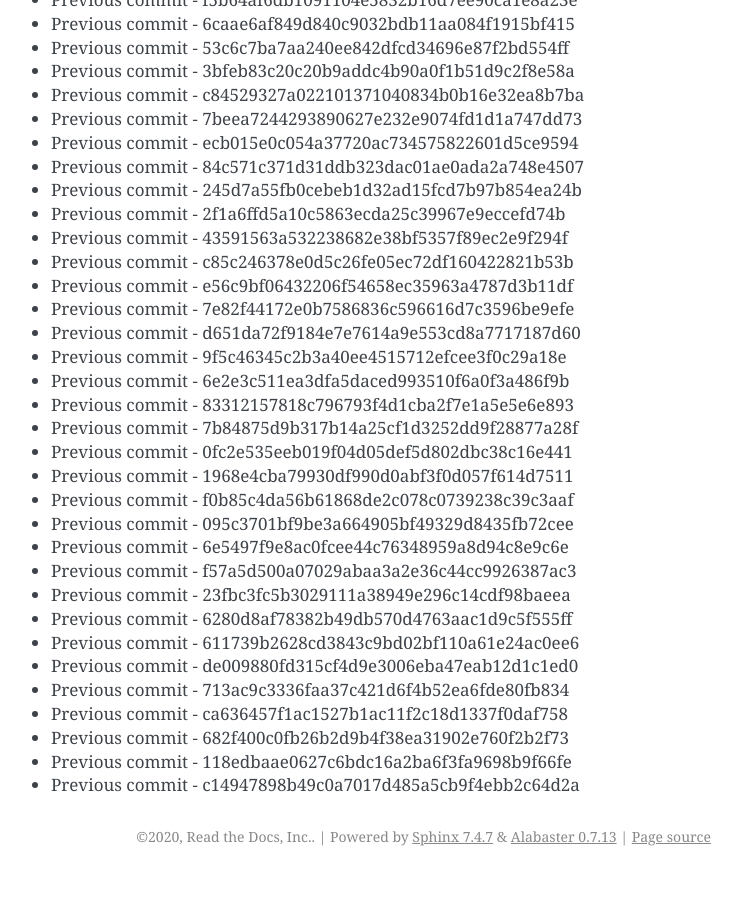
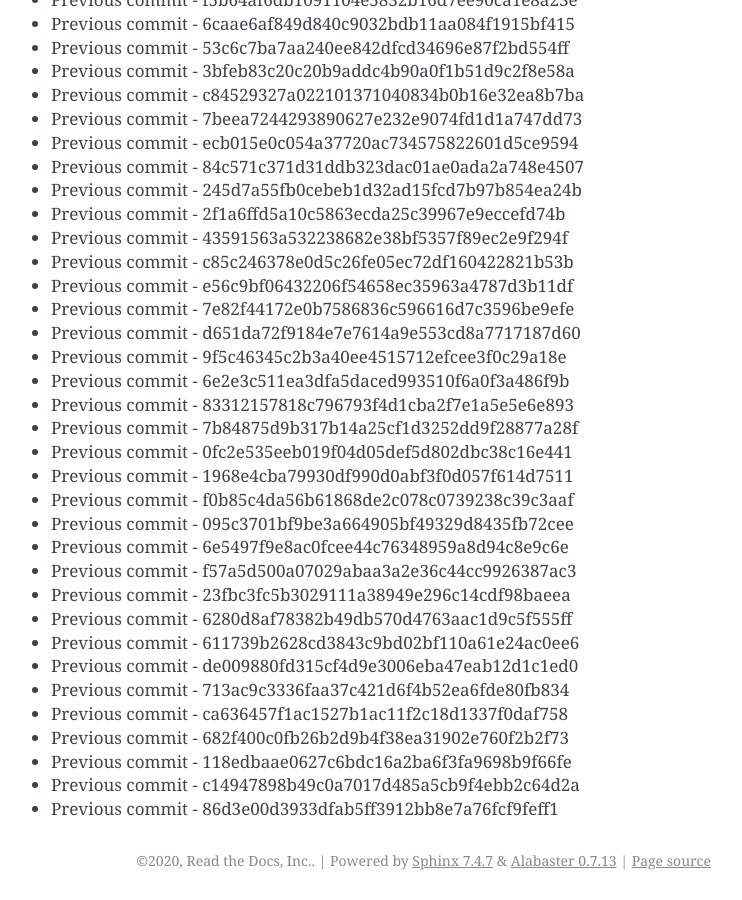
Before and after one commit to readthedocs/rtd-git-stresstest, a Sphinx documentation site: the page built from docs/updates.rst, in a window 1280 px wide and 900 px high, scrolled down 74402 px. Shown: the whole window, without its empty margins (399-1141 px from the left). Built offline with Sphinx 7.4.7, drawn with Linux system fonts in a browser that asks for light colours; before the commit the page ends 75278 px from its top, so only the background shows below that.

Commit message:
Generating commit from previous: 86d3e00d3933dfab5ff3912bb8e7a76fcf9feff1

```diff
--- a/docs/updates.rst
+++ b/docs/updates.rst
@@ -3158,3 +3158,4 @@ It can be tested for any performance characteristics.
 * Previous commit - 682f400c0fb26b2d9b4f38ea31902e760f2b2f73
 * Previous commit - 118edbaae0627c6bdc16a2ba6f3fa9698b9f66fe
 * Previous commit - c14947898b49c0a7017d485a5cb9f4ebb2c64d2a
+* Previous commit - 86d3e00d3933dfab5ff3912bb8e7a76fcf9feff1
```
